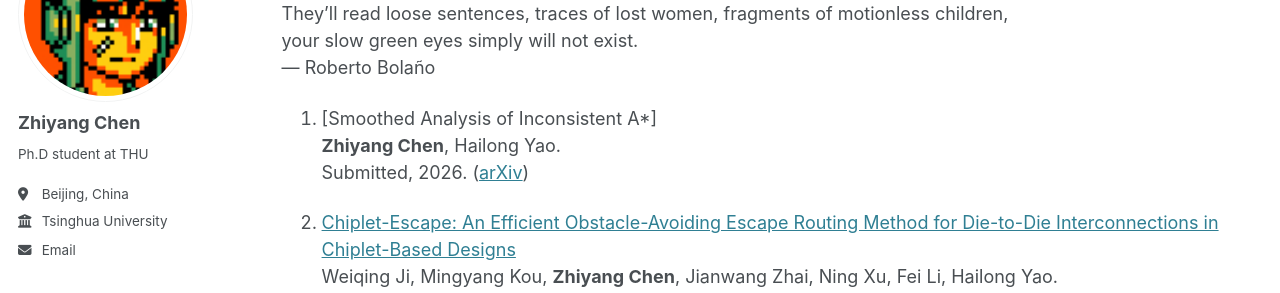
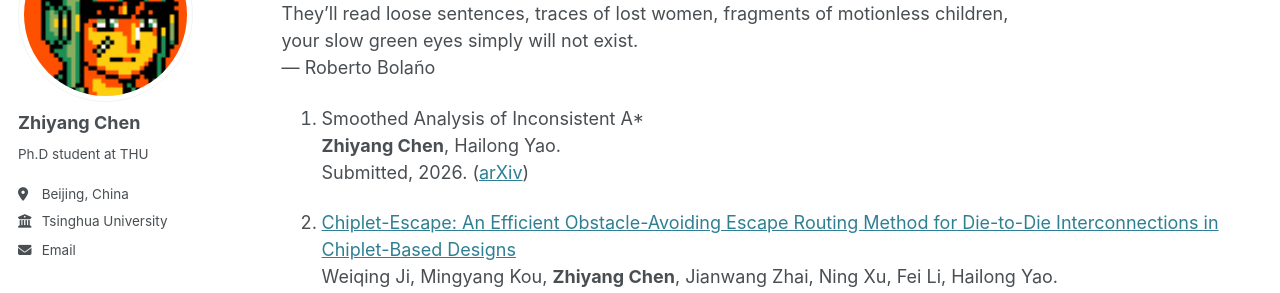
Before and after one commit to chen-zhi-yang/chen-zhi-yang.github.io, a Jekyll site: the page built from _pages/publications.md, in a window 1280 px wide and 900 px high. Shown: the part 179-472 px from the top of the window. Built offline with Jekyll 4.4.1, drawn with Linux system fonts in a browser that asks for light colours.

Commit message:
Add pubs

```diff
--- a/_pages/publications.md
+++ b/_pages/publications.md
@@ -16,7 +16,7 @@ They'll read loose sentences, traces of lost women, fragments of motionless chil
 your slow green eyes simply will not exist.
 --- Roberto Bolaño
 
-1. [Smoothed Analysis of Inconsistent A\*]
+1. Smoothed Analysis of Inconsistent A\*
 **Zhiyang Chen**, Hailong Yao.
 Submitted, 2026. ([arXiv](https://arxiv.org/abs/2609.23680))
 
```
